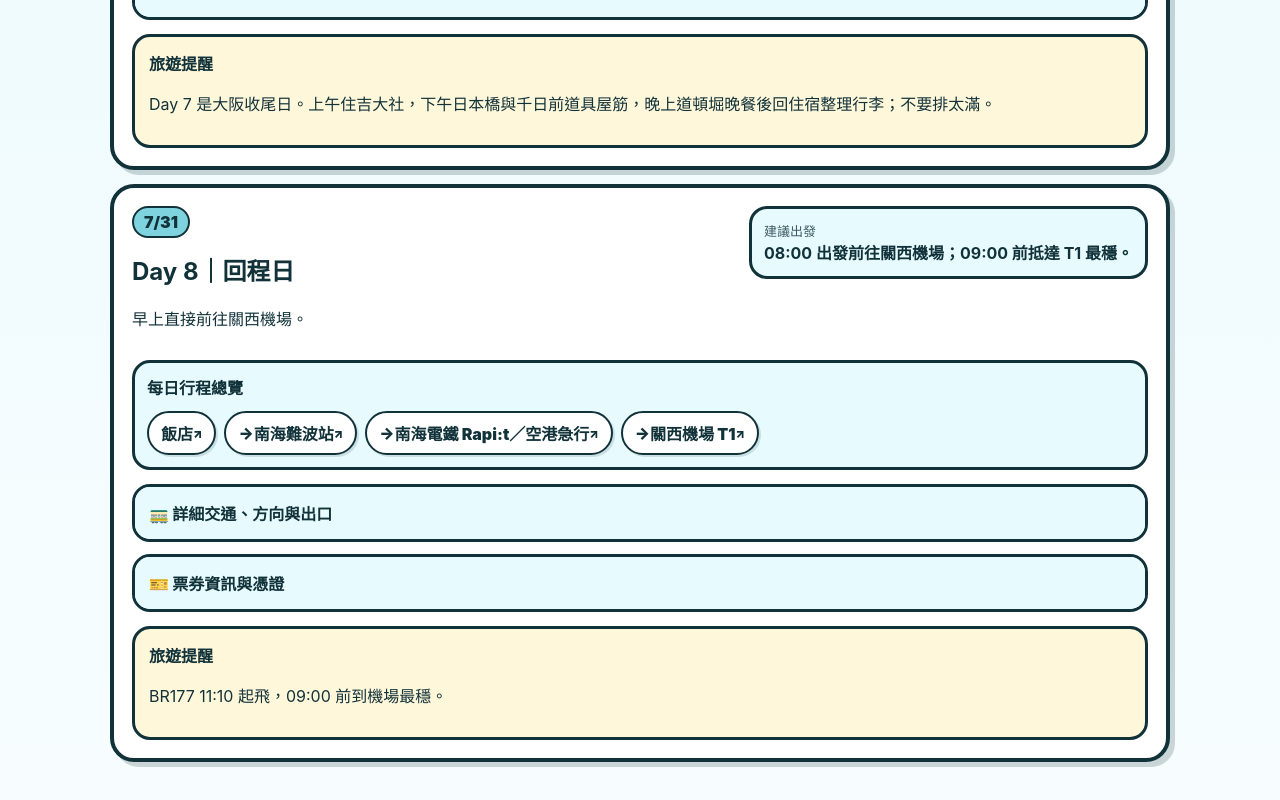
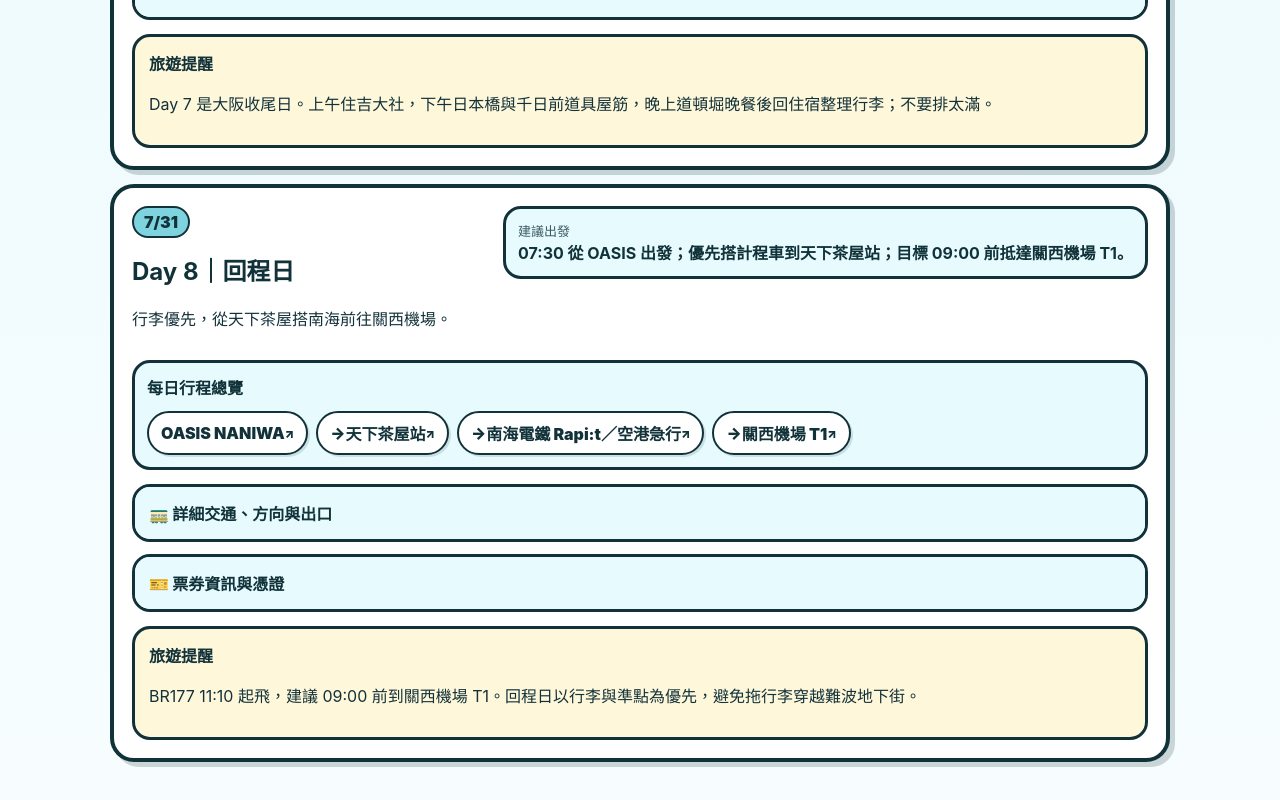
Before and after one commit to sacha693/my-storyjs-app, a React (Vite) app: page /my-storyjs-app/days in a window 1280 px wide. Shown: the part 5212-6012 px from the top of the page. Built offline with nearby package versions, Linux system fonts and the light colour scheme.

Commit message:
Update Day 8 with Tengachaya airport route

```diff
--- a/src/data/day8.ts
+++ b/src/data/day8.ts
@@ -6,42 +6,45 @@ export const day8Plan: DayPlan = {
   id: 'day-8',
   date: '7/31',
   title: 'Day 8｜回程日',
-  subtitle: '早上直接前往關西機場。',
-  suggestedDeparture: '08:00 出發前往關西機場；09:00 前抵達 T1 最穩。',
+  subtitle: '行李優先，從天下茶屋搭南海前往關西機場。',
+  suggestedDeparture: '07:30 從 OASIS 出發；優先搭計程車到天下茶屋站；目標 09:00 前抵達關西機場 T1。',
   route: [
-    { label: '飯店', query: 'OASIS NANIWA Osaka' },
-    { label: '南海難波站', query: '南海なんば駅' },
-    { label: '南海電鐵 Rapi:t／空港急行', query: '南海ラピート なんば 関西空港' },
+    { label: 'OASIS NANIWA', query: '1 Chome-3-18 Shioji Nishinari Ward Osaka' },
+    { label: '天下茶屋站', query: '天下茶屋駅' },
+    { label: '南海電鐵 Rapi:t／空港急行', query: '南海 天下茶屋 関西空港' },
     { label: '關西機場 T1', query: 'Kansai International Airport Terminal 1' }
   ],
   tickets: [
     { title: '長榮 BR177', detail: '11:10 關西機場 T1 → 13:05 桃園 T2，PNR：FP5WJ4。' },
     { title: 'Trip.com 訂單編號', detail: '1616329870509999。' },
     { title: '機票總計', detail: 'TWD44,988；票價 TWD31,551；稅項及費用 TWD13,437。來源：Trip.com 付款成功郵件。' },
-    { title: 'Gmail 憑證信', detail: gmailLink }
+    { title: 'Gmail 憑證信', detail: gmailLink },
+    { title: '南海車次提醒', detail: 'Rapi:t／空港急行請以當日 Google Maps 與南海時刻為準；確認車次是否停靠天下茶屋。' }
   ],
   quickLinks: [
-    { label: '🚆 難波站', query: 'Namba Station' },
+    { label: '🏨 OASIS NANIWA', query: '1 Chome-3-18 Shioji Nishinari Ward Osaka' },
+    { label: '🚉 天下茶屋站', query: '天下茶屋駅' },
+    { label: '🚆 南海到關西機場', query: '南海 天下茶屋 関西空港' },
     { label: '✈ 關西機場T1', query: 'Kansai International Airport Terminal 1' }
   ],
   outbound: [
     {
-      text: 'OASIS NANIWA → 南海難波站',
-      lineName: '步行／地下鐵銜接',
+      text: 'OASIS NANIWA → 天下茶屋站',
+      lineName: '短程計程車',
       lineColor: '#6b7280',
-      direction: '往南海難波站 3F 改札口',
-      from: { label: 'OASIS NANIWA', query: 'OASIS NANIWA Osaka' },
-      to: { label: '南海難波站', query: '南海なんば駅' },
-      exit: '往南海難波站 3F 改札口。'
+      direction: '回程日有行李，建議直接短程計程車到天下茶屋站，避免拖行李進難波地下街。',
+      from: { label: 'OASIS NANIWA', query: '1 Chome-3-18 Shioji Nishinari Ward Osaka' },
+      to: { label: '天下茶屋站', query: '天下茶屋駅' },
+      exit: '若想搭地鐵，也可依 Google Maps 從岸里／天下茶屋銜接；行李多時以計程車最穩。'
     },
     {
-      text: '南海難波站 → 關西機場站',
+      text: '天下茶屋站 → 關西機場站',
       lineName: '南海電鐵 Rapi:t／空港急行',
       lineColor: '#1f4fa3',
-      direction: '往關西空港方向',
-      from: { label: '南海難波站', query: '南海なんば駅' },
+      direction: '從天下茶屋搭南海往關西空港方向。優先選 Rapi:t 或 Google Maps 推薦車次，並確認該班車停靠天下茶屋。',
+      from: { label: '天下茶屋站', query: '天下茶屋駅' },
       to: { label: '關西機場站', query: '関西空港駅' },
-      exit: '出閘後依 Terminal 1／國際線出發指標。'
+      exit: '出閘後依 Terminal 1／國際線出發指標；目標 09:00 前抵達機場。'
     }
   ],
   inbound: [
@@ -55,5 +58,5 @@ export const day8Plan: DayPlan = {
       exit: '抵台後依入境／行李轉盤指標。'
     }
   ],
-  note: 'BR177 11:10 起飛，09:00 前到機場最穩。'
+  note: 'BR177 11:10 起飛，建議 09:00 前到關西機場 T1。回程日以行李與準點為優先，避免拖行李穿越難波地下街。'
 }
```
